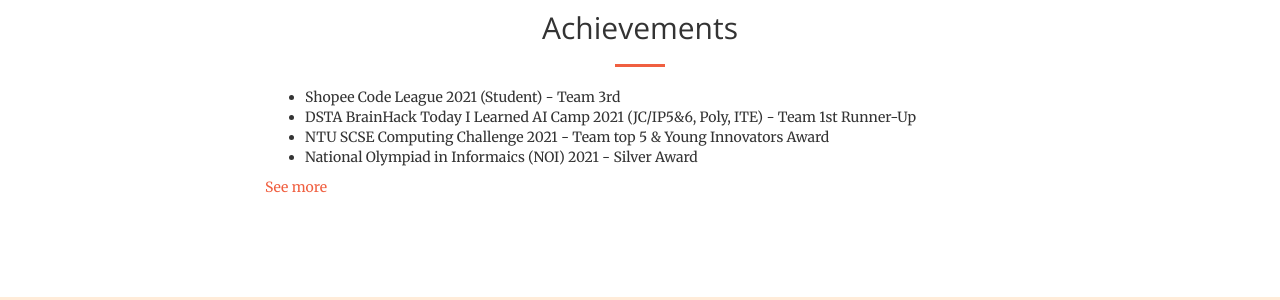
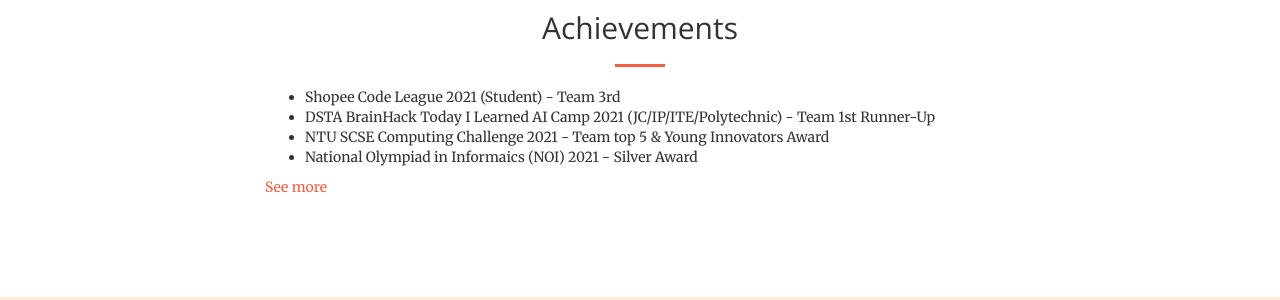
Before and after one commit to ncduy0303/archive_portfolio, a Jekyll site: the page built from index.html, in a window 1280 px wide and 900 px high, scrolled down 2031 px. Shown: the part 152-452 px from the top of the window. Built offline with Jekyll 4.4.1, drawn with Linux system fonts in a browser that asks for light colours.

Commit message:
fix typo

```diff
--- a/_includes/achievements.html
+++ b/_includes/achievements.html
@@ -12,7 +12,7 @@
             <div class="col-lg-8 col-lg-offset-2">
                 <ul>
                     <li>Shopee Code League 2021 (Student) - Team 3rd</li>
-                    <li>DSTA BrainHack Today I Learned AI Camp 2021 (JC/IP5&6, Poly, ITE) - Team 1st Runner-Up</li>
+                    <li>DSTA BrainHack Today I Learned AI Camp 2021 (JC/IP/ITE/Polytechnic) - Team 1st Runner-Up</li>
                     <li>NTU SCSE Computing Challenge 2021 - Team top 5 & Young Innovators Award</li>
                     <li>National Olympiad in Informaics (NOI) 2021 - Silver Award</li>
                 </ul>
```
Also changed, not shown: _data/achievements.json (+10 -1 lines).
